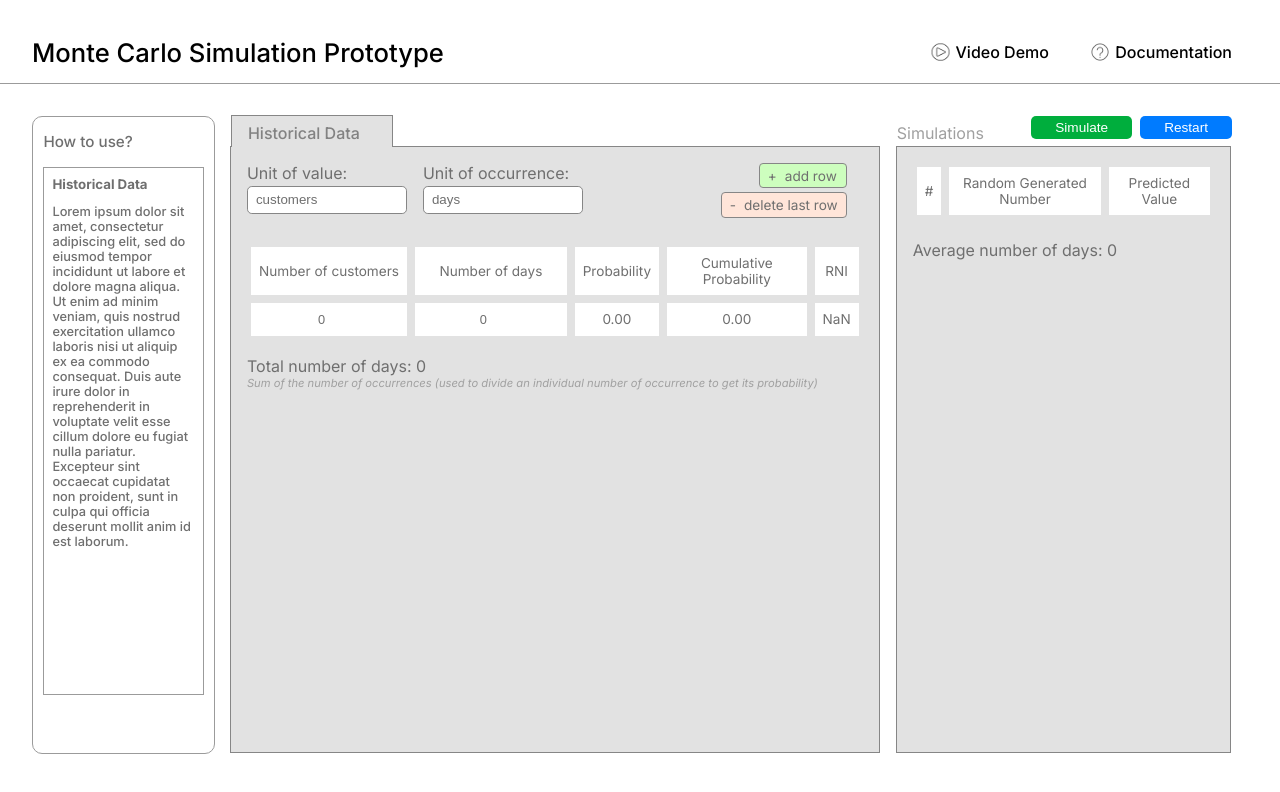
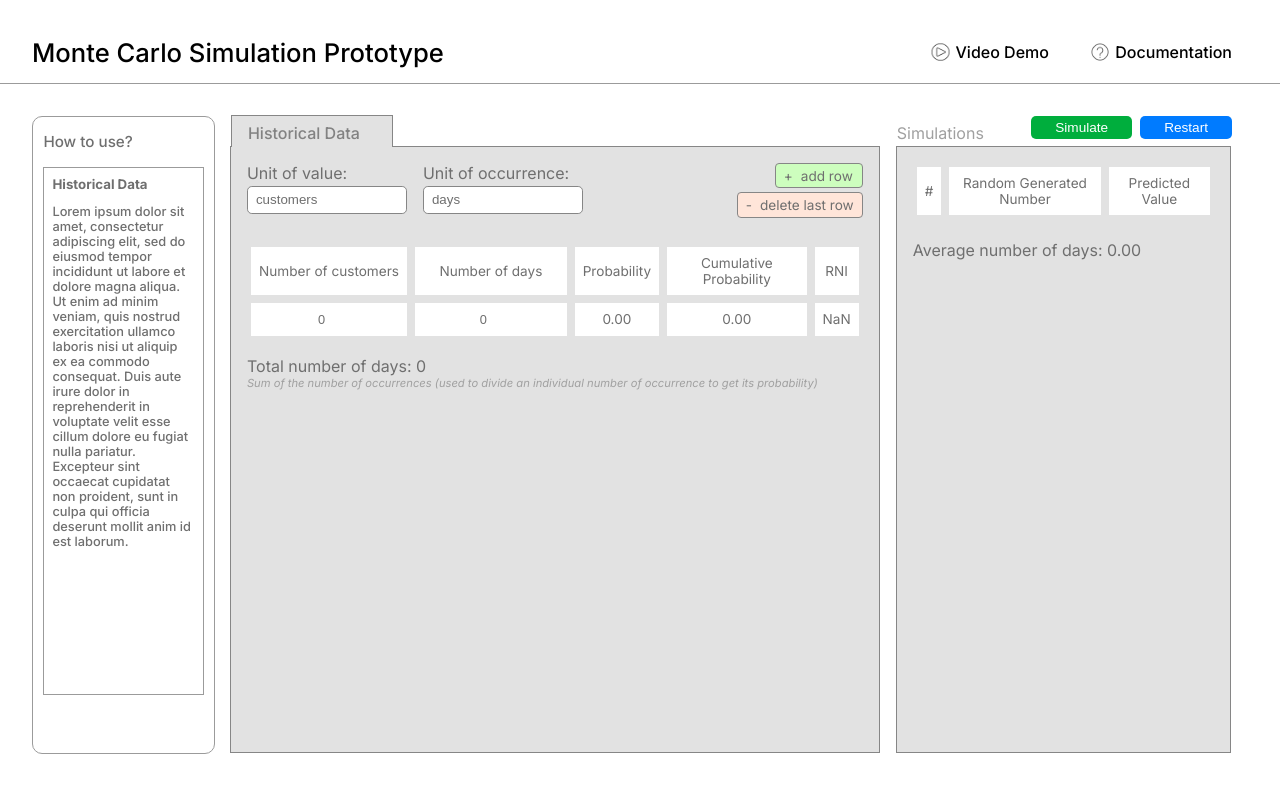
Before and after one commit to matchi-1/Monte-Carlo-Simulation-Prototype, a React (Create React App) app: page / in a window 1280 px wide. Shown: the top 792 px of the page. Built offline with nearby package versions, Linux system fonts and the light colour scheme.

Commit message:
functionalities

```diff
--- a/src/App.js
+++ b/src/App.js
@@ -287,6 +287,7 @@ function App() {
           </div>
 
             <div className='simulations-body-container'>
+              <div className='simulations-table-wrapper'>
                 <table className="cat-hist-table">
                   <thead>
                     <tr>
@@ -308,7 +309,9 @@ function App() {
 
                   </tbody>
                </table>
-              <h4>Average number of {unitOfOccurrence}: {averagePredictedValue}</h4>
+              </div>
+
+              <h4>Average number of {unitOfOccurrence}: {averagePredictedValue.toFixed(2)}</h4>
             </div>
           </div>
         </div>
--- a/src/styles/App.css
+++ b/src/styles/App.css
@@ -26,6 +26,7 @@ html, body {
   flex-direction: column;
   font-family: 'Inter', sans-serif;
   height: 100vh;
+  overflow: hidden;
 }
 
 /*header*/
@@ -254,3 +255,8 @@ html, body {
   cursor: pointer;
   transition: background-color 0.3s;
 }
+
+.simulations-table-wrapper{
+  max-height: 30rem;
+  overflow-y: auto;
+}
--- a/src/styles/HistCat.css
+++ b/src/styles/HistCat.css
@@ -92,7 +92,6 @@
     box-sizing: border-box;
     width: auto;
     cursor: pointer;
-    margin-right: 1rem;
 
   }
 
```
Lines whose indentation alone changed are shown as unchanged.
